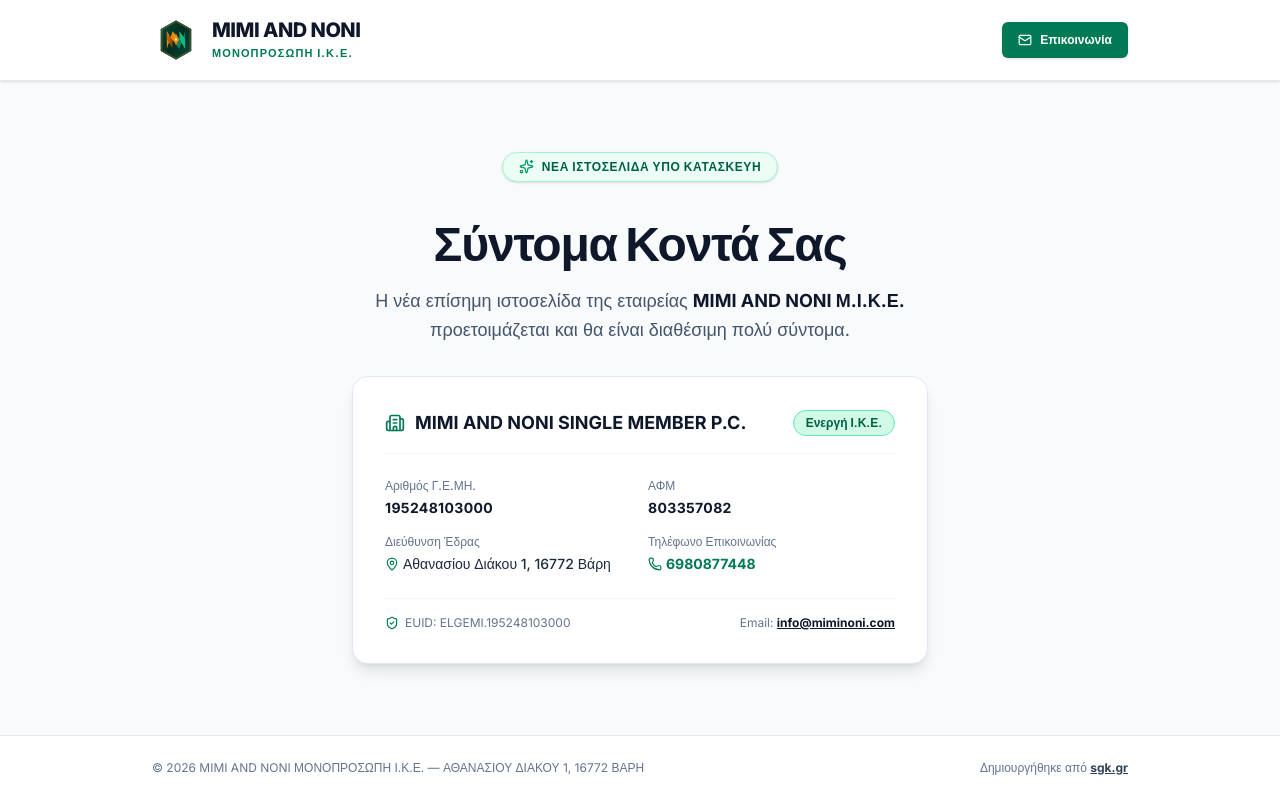
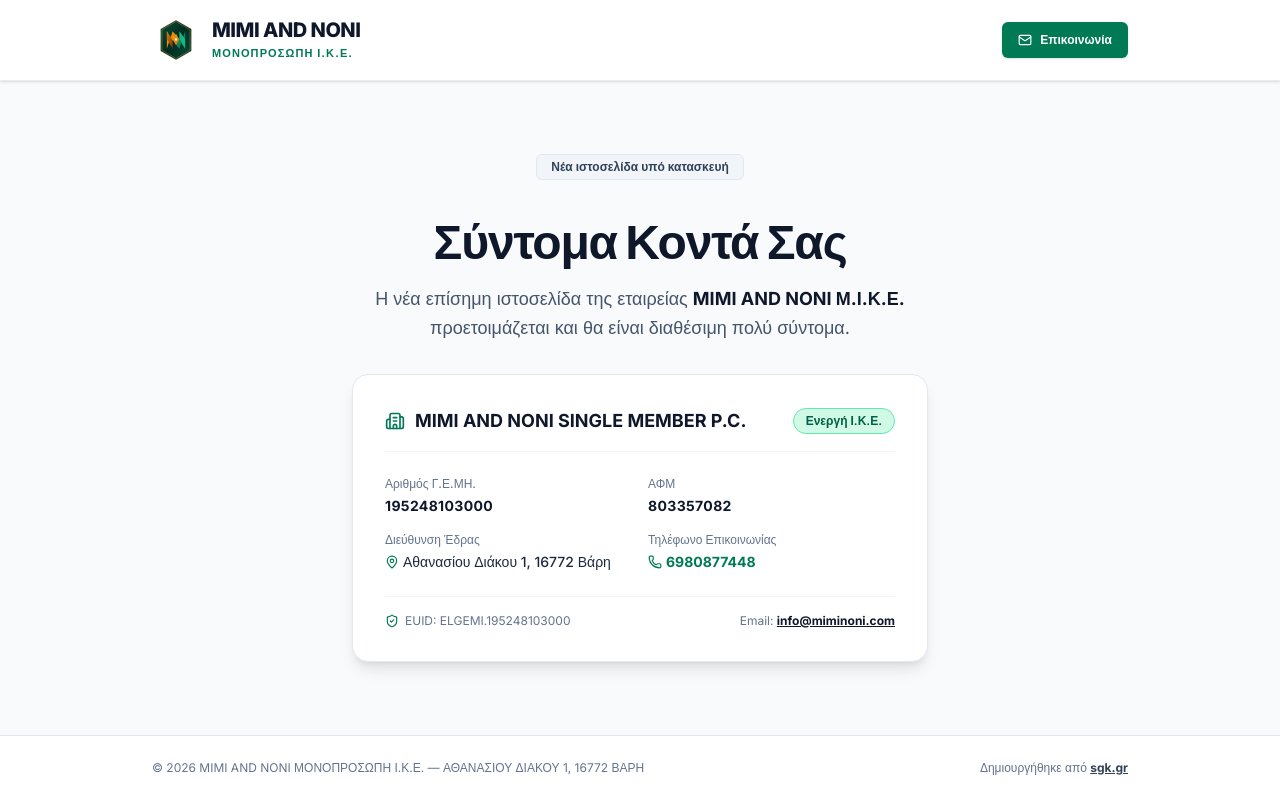
Before and after one commit to sgk-gr/miminoni, a Next.js app: page / in a window 1280 px wide. Built offline with nearby package versions, Linux system fonts and the light colour scheme.

Commit message:
Remove AI sparkle icon and change badge text format

```diff
--- a/src/app/page.tsx
+++ b/src/app/page.tsx
@@ -41,9 +41,8 @@
       <main className="flex-grow flex flex-col items-center justify-center text-center px-6 py-16 max-w-4xl mx-auto space-y-8">
 
         {/* Status Badge */}
-        <div className="inline-flex items-center gap-2 bg-emerald-50 border border-emerald-200 text-emerald-800 px-4 py-1.5 rounded-full text-xs font-bold uppercase tracking-wider shadow-sm">
-          <Sparkles size={15} className="text-emerald-600" />
-          <span>Νέα Ιστοσελίδα Υπό Κατασκευή</span>
+        <div className="inline-flex items-center bg-slate-100 border border-slate-200 text-slate-700 px-3.5 py-1 rounded-md text-xs font-semibold">
+          <span>Νέα ιστοσελίδα υπό κατασκευή</span>
         </div>
 
         {/* Big Bright Title */}
```
